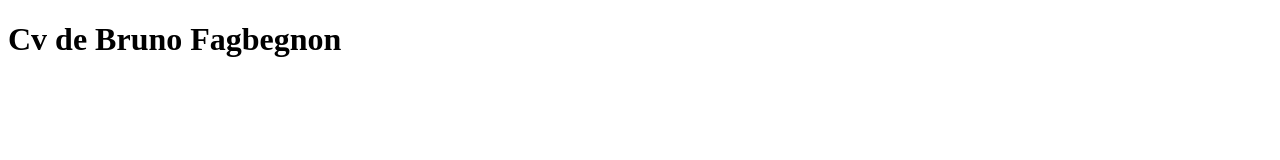
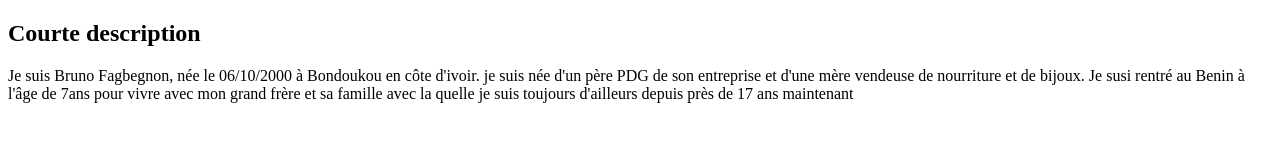
Before and after one commit to Fagbegnon/git-mon-cv, a plain HTML site: page index.html in a window 1280 px wide. Drawn offline with Linux system fonts and the light colour scheme.

Commit message:
mise en place de la section description

```diff
--- a/index.html
+++ b/index.html
@@ -7,6 +7,8 @@
     <title>Mon-cv</title>
 </head>
 <body>
-    <h1>Cv de Bruno Fagbegnon</h1>
+    <h2>Courte description</h2>
+    <div>Je suis Bruno Fagbegnon, née le 06/10/2000 à Bondoukou en côte d'ivoir. je suis née d'un père PDG de son entreprise et d'une mère vendeuse de nourriture et de bijoux. Je susi rentré au Benin à l'âge de 7ans pour vivre avec mon grand frère et sa famille avec la quelle je suis toujours d'ailleurs depuis près de 17 ans maintenant </div>
+
 </body>
 </html>
```
